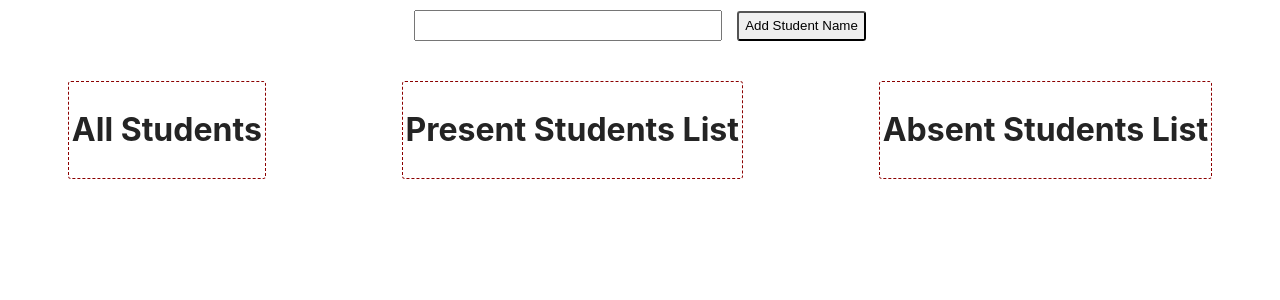
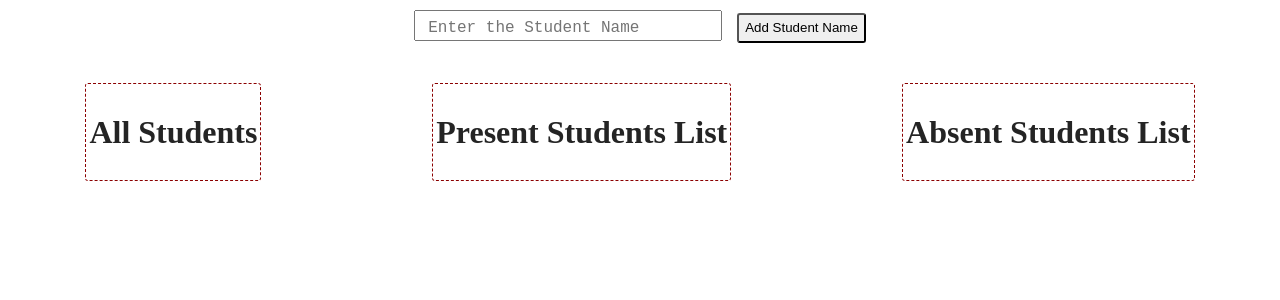
Before and after one commit to moktadir-mirul/Simple-AttendanceApp-React, a React (Vite) app: page / in a window 1280 px wide. Shown: the top 300 px of the page. Built offline with nearby package versions, Linux system fonts and the light colour scheme.

Commit message:
component dividing is finished and code running

```diff
--- a/src/App.css
+++ b/src/App.css
@@ -0,0 +1,17 @@
+.inputField::placeholder {
+    font-family: monospace;
+    text-indent: 10px;
+    font-size: 16px;
+}
+.editMode {
+    border: 2px solid rgb(255, 0, 0);
+    width: 300px;
+    height: 25px;
+}
+.editBtn {
+    margin-left: 15px;
+    margin-bottom: 10px;
+    border-radius: 3px;
+    height: 30px;
+    border: 1px solid rgb(255, 0, 0);
+}
--- a/src/App.jsx
+++ b/src/App.jsx
@@ -1,135 +1,35 @@
 import { useState } from 'react'
 import './App.css'
-//     {id: 1, name: 'Mirul',},
-// {id: 2, name: 'Moktadir',},
-// {id: 3, name: 'Khan',}
+import StudentForm from './Components/StudentForm';
+import StudentSection from './Components/StudentSection';
+
 function App() {
   const [studentName, setStudentName] = useState('');
   const [students, setStudents] = useState([]);
   const [editMode, setEditMode] = useState(false);
   const [editableStudents, setEditableStudents] = useState(null);
 
-  const inputHandler = (title) => {
-      setStudentName(title.target.value);
-  }
-
-  const submitHandler = (event) => {
-    event.preventDefault();
-    if (studentName.trim() === '') return alert('Please enter a valid Name');
-    editMode === true ? updateHandler():createHandler();
-  }
-
-  const createHandler = () => {
-        const newStudent = {
-          id: Date.now() + '',
-          name: studentName,
-          isPresent: undefined,
-      }
-      setStudents([newStudent, ...students]);
-      setStudentName('');
-  }
-
-  const updateHandler = () => {
-    const updatedStudentList = students.map((student) => {
-      if (student.id === editableStudents.id) {
-        return {...student, name:studentName}
-      }
-      return student;
-    })
-    setStudents(updatedStudentList);
-    setStudentName('');
-    setEditMode(false);
-    setEditableStudents(null);
-  }
-
-  const editHandler = (student) => {
-    setEditMode(true);
-    setStudentName(student.name);
-    setEditableStudents(student);
-  }
-
-  const removeHandler = (studentId) => {
-    const updatedArr = students.filter((student) => student.id !== studentId);
-    setStudents(updatedArr);
-  }
-  // {student.isPresent === true ? 'Present List' : 'Absent List'}
-  const sentToPresentList = (student) => {
-    if (student.isPresent === true || student.isPresent === false) {
-      return alert(`The student is already in ${student.isPresent === true ? 'Present List' : 'Absent List'}`)
-    }
-    const updatedPresentList = students.map((item) => {
-      if (item.id === student.id) {
-        return {...item, isPresent: true}
-      }
-      return item
-    })
-    setStudents(updatedPresentList);
-  }
-
-  const sentToAbsentList = (student) => {
-    if (student.isPresent === true || student.isPresent === false) {
-      return alert('The student is already in some list')
-    }
-    const updatedAbsentList = students.map((item) => {
-      if (item.id === student.id) {
-        return {...item, isPresent: false}
-      }
-      return item
-    })
-    setStudents(updatedAbsentList);
-  }
-
-  const toggleList = (student) => {
-    const updatedList = students.map((item) => {
-      if (item.id === student.id) {
-        return {...item, isPresent: !item.isPresent}
-      }
-      return item;
-    })
-    setStudents(updatedList);
-  }
-
-
   return (
       <div className="mainArea">
-        <div className="inputArea">
-          <form onSubmit={submitHandler}>
-            <input type="text" className="inputField" value={studentName} onChange={inputHandler}/>
-            <button type='submit' className="btnAll">{editMode === true ? 'Update Student Name' : 'Add Student Name'}</button>
-          </form>
-        </div>
-        <div className="students-list">
-          <div className="all-students lists">
-            <h1>All Students</h1>
-            {students.map((student) => (
-              <li key={student.id}>
-                {student.name}
-                <button className="btnAll" onClick={() => editHandler(student)}>Edit</button>
-                <button className="btnAll" onClick={() => removeHandler(student.id)}>Delete</button>
-                <button className="btnAll" onClick={() => sentToPresentList(student)}>Add to Present List</button>
-                <button className="btnAll" onClick={() => sentToAbsentList(student)}>Add to Absent List</button>
-              </li>
-            ))}
-          </div>
-          <div className="present-list lists">
-            <h1>Present Students List</h1>
-            {students.filter((student) => student.isPresent === true).map((student) => (
-              <li key={student.id}>
-                {student.name}
-                <button className="btnAll" onClick={() => toggleList(student)}>Accidentally Added</button>
-              </li>
-            ))}
-          </div>
-          <div className="absent-list lists">
-            <h1>Absent Students List</h1>
-            {students.filter((student) => student.isPresent === false).map((student) => (
-              <li key={student.id}>
-                {student.name}
-                <button className="btnAll" onClick={() => toggleList(student)}>Accidentally Added</button>
-              </li>
-            ))}
-          </div>
-        </div>
+
+        <StudentForm
+        editMode = {editMode}
+        setEditMode = {setEditMode}
+        setStudentName = {setStudentName}
+        setEditableStudents = {setEditableStudents}
+        setStudents = {setStudents}
+        students = {students}
+        studentName = {studentName}
+        editableStudents = {editableStudents}
+        />
+
+        <StudentSection
+        setEditMode = {setEditMode}
+        setStudentName = {setStudentName}
+        setEditableStudents = {setEditableStudents}
+        setStudents = {setStudents}
+        students = {students}
+        />
       </div>
   )
 }
--- a/src/Components/AbsentStudentList.jsx
+++ b/src/Components/AbsentStudentList.jsx
@@ -0,0 +1,16 @@
+function AbsentStudentsList(props) {
+    const {students, toggleList} = props;
+    return (
+        <div className="absent-list lists">
+        <h1>Absent Students List</h1>
+        {students.filter((student) => student.isPresent === false).map((student) => (
+          <li key={student.id}>
+            {student.name}
+            <button className="btnAll" onClick={() => toggleList(student)}>Accidentally Added</button>
+          </li>
+        ))}
+      </div>
+    )
+}
+
+export default AbsentStudentsList;
--- a/src/Components/AllStudentList.jsx
+++ b/src/Components/AllStudentList.jsx
@@ -0,0 +1,58 @@
+function AllStudentsList (props) {
+
+    const {setEditMode, setStudentName, setEditableStudents, setStudents, students} = props;
+
+    const editHandler = (student) => {
+        setEditMode(true);
+        setStudentName(student.name);
+        setEditableStudents(student);
+      }
+
+  const sentToPresentList = (student) => {
+    if (student.isPresent === true || student.isPresent === false) {
+      return alert(`The student is already in ${student.isPresent === true ? 'Present List' : 'Absent List'}`)
+    }
+    const updatedPresentList = students.map((item) => {
+      if (item.id === student.id) {
+        return {...item, isPresent: true}
+      }
+      return item
+    })
+    setStudents(updatedPresentList);
+  }
+
+  const sentToAbsentList = (student) => {
+    if (student.isPresent === true || student.isPresent === false) {
+      return alert(`The student is already in ${student.isPresent === true ? 'Present List' : 'Absent List'}`)
+    }
+    const updatedAbsentList = students.map((item) => {
+      if (item.id === student.id) {
+        return {...item, isPresent: false}
+      }
+      return item
+    })
+    setStudents(updatedAbsentList);
+  }
+
+  const removeHandler = (studentId) => {
+    const updatedArr = students.filter((student) => student.id !== studentId);
+    setStudents(updatedArr);
+  }
+
+    return (
+        <div className="all-students lists">
+        <h1>All Students</h1>
+        {students.map((student) => (
+          <li key={student.id}>
+            {student.name}
+            <button className="btnAll" onClick={() => editHandler(student)}>Edit</button>
+            <button className="btnAll" onClick={() => removeHandler(student.id)}>Delete</button>
+            <button className="btnAll" onClick={() => sentToPresentList(student)}>Add to Present List</button>
+            <button className="btnAll" onClick={() => sentToAbsentList(student)}>Add to Absent List</button>
+          </li>
+        ))}
+      </div>
+    )
+}
+
+export default AllStudentsList;
--- a/src/Components/PresentStudentList.jsx
+++ b/src/Components/PresentStudentList.jsx
@@ -0,0 +1,18 @@
+function PresentStudentsList(props) {
+
+    const {students, toggleList} = props;
+
+    return (
+        <div className="present-list lists">
+        <h1>Present Students List</h1>
+        {students.filter((student) => student.isPresent === true).map((student) => (
+          <li key={student.id}>
+            {student.name}
+            <button className="btnAll" onClick={() => toggleList(student)}>Accidentally Added</button>
+          </li>
+        ))}
+      </div>
+    )
+}
+
+export default PresentStudentsList;
--- a/src/Components/StudentForm.jsx
+++ b/src/Components/StudentForm.jsx
@@ -0,0 +1,48 @@
+
+function StudentForm(props) {
+
+    const {editMode, setEditMode, setStudentName, setEditableStudents, editableStudents, setStudents, students, studentName} = props;
+
+    const inputHandler = (title) => {
+        setStudentName(title.target.value);
+    }
+
+    const createHandler = () => {
+        const newStudent = {
+          id: Date.now() + '',
+          name: studentName,
+          isPresent: undefined,
+      }
+      setStudents([newStudent, ...students]);
+      setStudentName('');
+  }
+
+  const updateHandler = () => {
+    const updatedStudentList = students.map((student) => {
+      if (student.id === editableStudents.id) {
+        return {...student, name:studentName}
+      }
+      return student;
+    })
+    setStudents(updatedStudentList);
+    setStudentName('');
+    setEditMode(false);
+    setEditableStudents(null);
+  }
+
+    const submitHandler = (event) => {
+      event.preventDefault();
+      if (studentName.trim() === '') return alert('Please enter a valid Name');
+      editMode === true ? updateHandler():createHandler();
+    }
+
+    return (
+        <div className="inputArea">
+        <form onSubmit={submitHandler} className={editMode ? 'editMode1' : 'inputField1'}>
+          <input type="text" className={editMode ? 'editMode' : 'inputField'} value={studentName} onChange={inputHandler} placeholder="Enter the Student Name" />
+          <button type='submit' className={editMode ? 'editBtn' : 'btnAll'}>{editMode === true ? 'Update Student Name' : 'Add Student Name'}</button>
+        </form>
+      </div>
+    )
+}
+export default StudentForm;
--- a/src/Components/StudentSection.jsx
+++ b/src/Components/StudentSection.jsx
@@ -0,0 +1,41 @@
+import AbsentStudentsList from "./AbsentStudentList";
+import AllStudentsList from "./AllStudentList";
+import PresentStudentsList from "./PresentStudentList";
+
+function StudentSection(props) {
+
+    const {students, setStudents, setEditMode, setStudentName, setEditableStudents} = props;
+
+    const toggleList = (student) => {
+        const updatedList = students.map((item) => {
+          if (item.id === student.id) {
+            return {...item, isPresent: !item.isPresent}
+          }
+          return item;
+        })
+        setStudents(updatedList);
+      }
+
+
+    return(
+        <div className="parent-element">
+            <AllStudentsList
+            setEditMode = {setEditMode}
+            setStudentName = {setStudentName}
+            setEditableStudents = {setEditableStudents}
+            setStudents = {setStudents}
+            students = {students}
+            />
+            <PresentStudentsList
+            students = {students}
+            toggleList = {toggleList}
+            />
+            <AbsentStudentsList
+            students = {students}
+            toggleList = {toggleList}
+            />
+        </div>
+    )
+}
+
+export default StudentSection;
--- a/src/index.css
+++ b/src/index.css
@@ -13,6 +13,7 @@
   -moz-osx-font-smoothing: grayscale;
 }
 body {
+  font-family: 'Times New Roman', Times, serif;
   margin: 0;
   margin-top: 10px;
   padding: 0;
@@ -29,7 +30,7 @@ body {
   background-color: chocolate;
   transition: 0.2s;
 }
-.students-list {
+.parent-element {
   margin-top: 30px;
   display: flex;
   justify-content: space-around;
@@ -44,4 +45,7 @@ body {
 .inputField {
   width: 300px;
   height: 25px;
+  font-family: 'Times New Roman', Times, serif;
+  font-size: 20px;
+  text-indent: 10px;
 }
```
